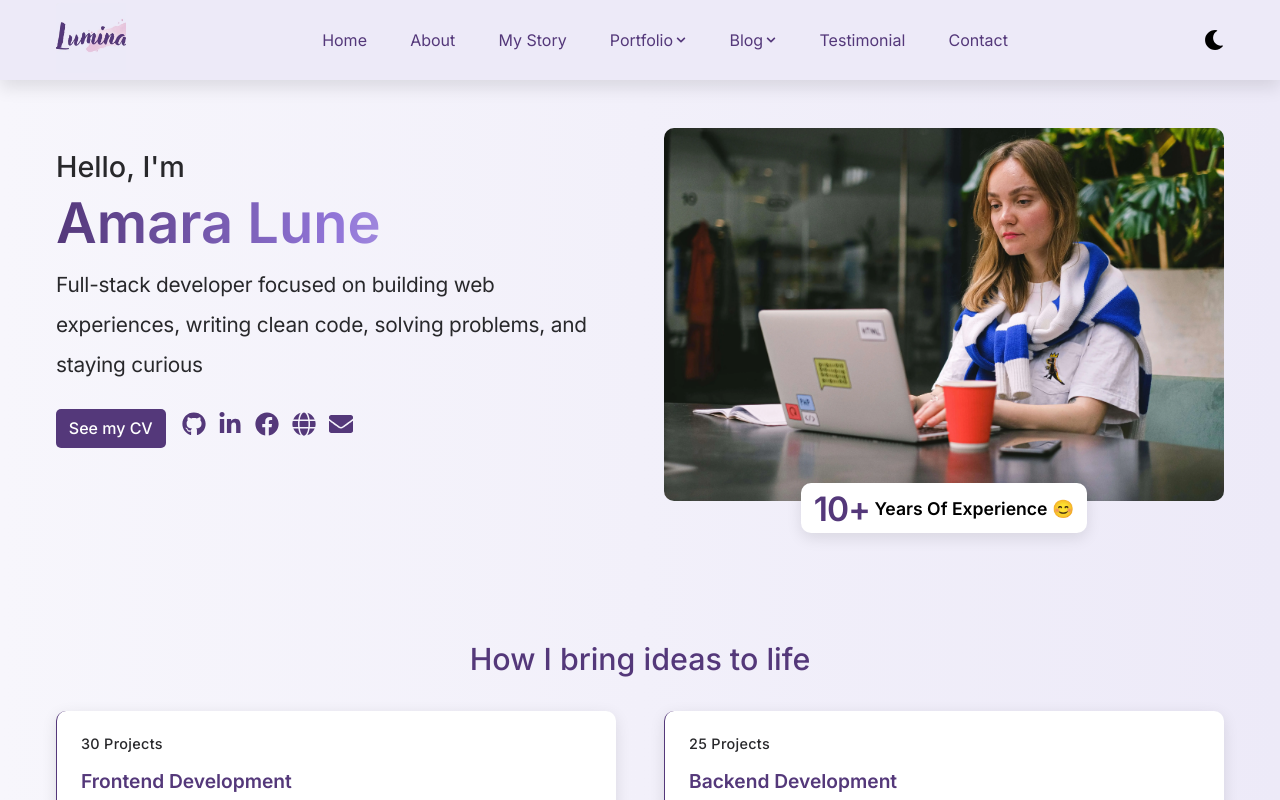
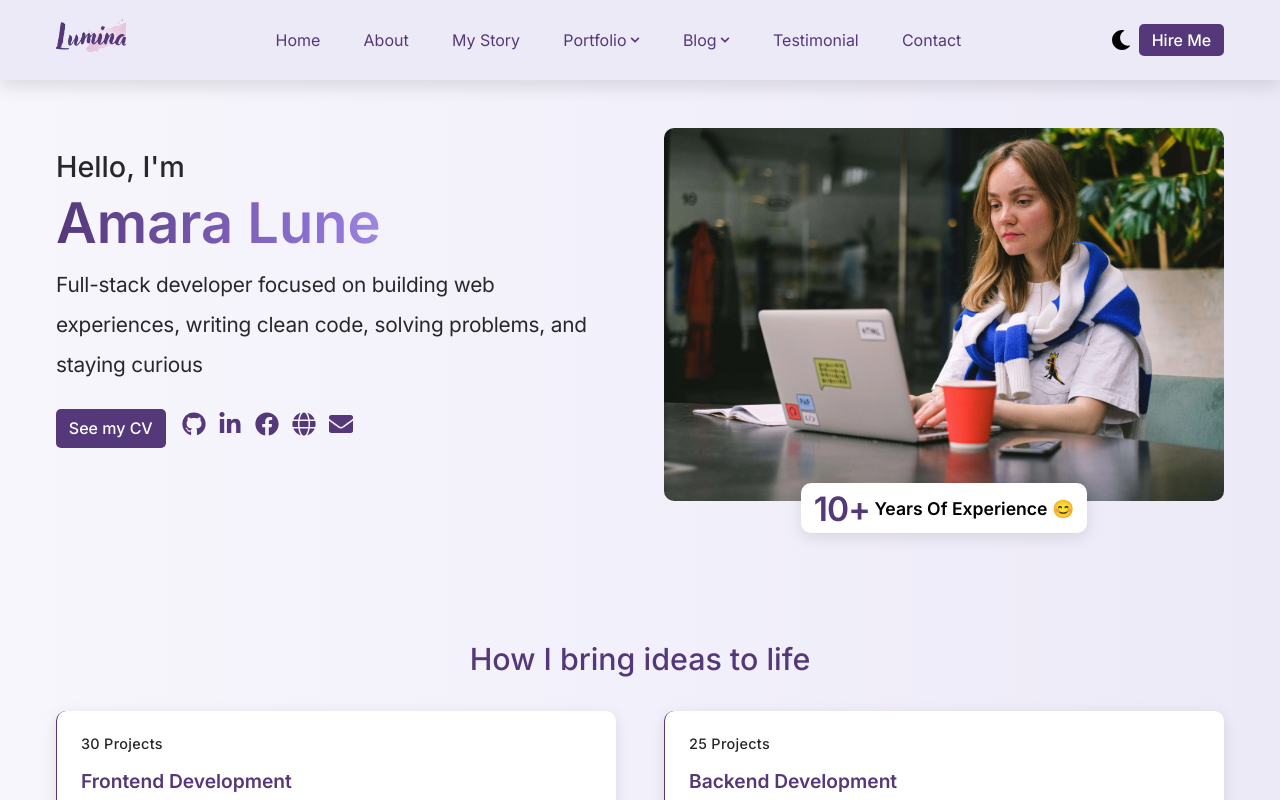
Before and after one commit to CamilleOnoda/camilleonoda.dev, a React (Create React App) app: page / in a window 1280 px wide. Shown: the top 800 px of the page. Built offline with nearby package versions, Linux system fonts and the light colour scheme.

Commit message:
add navbar button

```diff
--- a/src/features/Navbar/navbar.js
+++ b/src/features/Navbar/navbar.js
@@ -237,13 +237,13 @@ const Navbar = () => {
           {/*  Right Side Buttons */}
           <div className="navbar-btn-container">
             <ThemeToggle isMobile={false} />
-            {/* <Button
+            <Button
               text="Hire Me"
               href="/contact"
               variant="nav"
               size="medium"
               onClick={closeMenu}
-            /> */}
+            />
           </div>
 
           {/*Mobile Theme Toggle  */}
```
